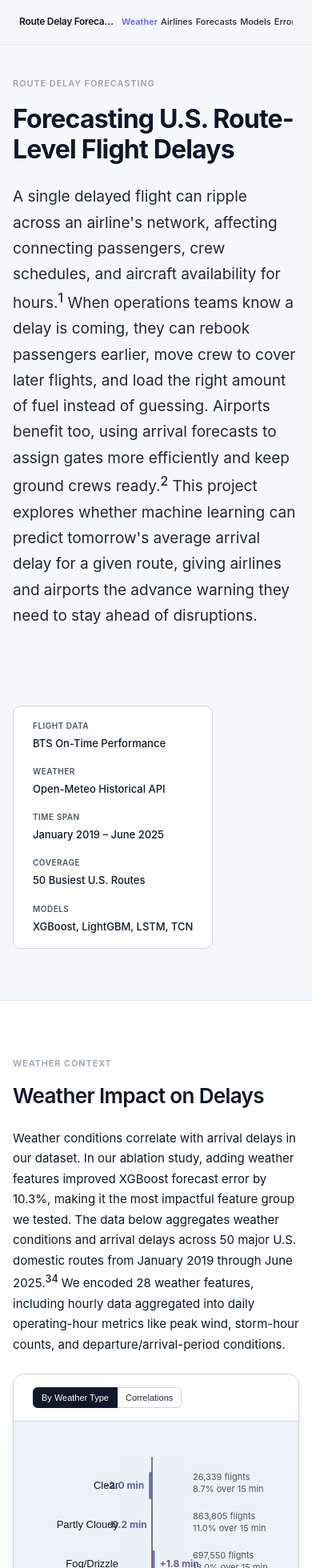
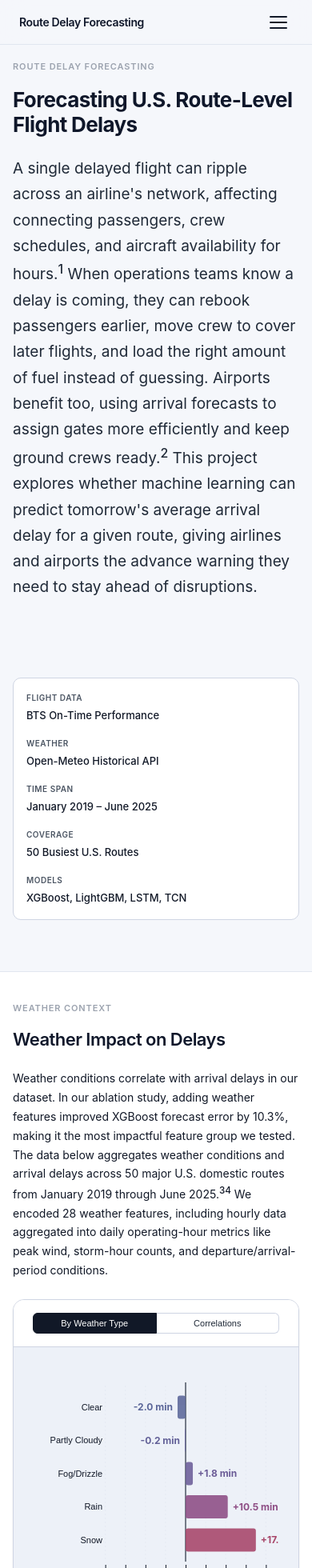
Before and after one commit to tisyasharma/flight-delay-forecasting, a React (Vite) app in the folder frontend/: page /forecasting in a window 390 px wide. Shown: the top 1960 px of the page at 80% size. Built offline with nearby package versions, Linux system fonts and the light colour scheme; a small style sheet from the web is missing.

Commit message:
Add mobile responsiveness

```diff
--- a/frontend/src/components/Conclusion.jsx
+++ b/frontend/src/components/Conclusion.jsx
@@ -15,7 +15,7 @@ function Conclusion() {
               time-series task with well-engineered features, deep learning offered no advantage.
               However, recent research suggests hybrid architectures combining CNNs, LSTMs, and
               graph neural networks can outperform gradient boosting by capturing spatio-temporal
-              dependencies across airport networks (<a href="https://link.springer.com/article/10.1007/s44196-025-00932-2" target="_blank" rel="noopener noreferrer">Chen et al., 2025</a>).
+              dependencies across airport networks.<sup><a href="#ref-6">6</a></sup>
             </li>
             <li>
               <strong>Feature engineering mattered more than model architecture.</strong> In our
--- a/frontend/src/components/ErrorAnalysis.jsx
+++ b/frontend/src/components/ErrorAnalysis.jsx
@@ -19,6 +19,7 @@ function getQuarter(dateStr) {
 }
 
 const SEASON_ORDER = ['Winter', 'Spring', 'Summer', 'Fall']
+const SEASON_ABBREV = { Winter: 'Win', Spring: 'Spr', Summer: 'Sum', Fall: 'Fall' }
 
 function ErrorAnalysis({ forecastData: rawData, loading, error }) {
   const routeChartRef = useRef(null)
@@ -168,9 +169,16 @@ function ErrorAnalysis({ forecastData: rawData, loading, error }) {
     const container = routeChartRef.current
     container.innerHTML = ''
 
-    const margin = { top: 20, right: 30, bottom: 80, left: 50 }
-    const width = container.clientWidth - margin.left - margin.right
-    const height = 300 - margin.top - margin.bottom
+    const containerWidth = container.clientWidth
+    const isMobile = containerWidth < 500
+    const margin = {
+      top: 20,
+      right: isMobile ? 10 : 30,
+      bottom: isMobile ? 90 : 80,
+      left: isMobile ? 40 : 50
+    }
+    const width = containerWidth - margin.left - margin.right
+    const height = (isMobile ? 280 : 300) - margin.top - margin.bottom
 
     const svg = d3.select(container)
       .append('svg')
@@ -252,6 +260,7 @@ function ErrorAnalysis({ forecastData: rawData, loading, error }) {
         hideTooltip()
       })
 
+    if (!isMobile) {
       svg.selectAll('.label')
         .data(sortedData)
         .enter()
@@ -268,15 +277,16 @@ function ErrorAnalysis({ forecastData: rawData, loading, error }) {
         .duration(300)
         .delay((d, i) => i * 40 + 300)
         .attr('opacity', 1)
+    }
 
     svg.append('g')
       .attr('transform', `translate(0,${height})`)
       .call(d3.axisBottom(x))
       .selectAll('text')
       .style('fill', 'var(--text-primary)')
-      .style('font-size', '9px')
+      .style('font-size', isMobile ? '8px' : '9px')
       .style('font-weight', '500')
-      .attr('transform', 'rotate(-40)')
+      .attr('transform', isMobile ? 'rotate(-55)' : 'rotate(-40)')
       .attr('text-anchor', 'end')
       .attr('dx', '-0.5em')
       .attr('dy', '0.3em')
@@ -321,10 +331,16 @@ function ErrorAnalysis({ forecastData: rawData, loading, error }) {
       .sort((a, b) => a.gb - b.gb)
 
     const containerWidth = dumbbellRef.current.clientWidth
-    const rowHeight = 21
-    const containerHeight = dumbbellData.length * rowHeight + 74
+    const isMobile = containerWidth < 500
+    const rowHeight = isMobile ? 18 : 21
+    const containerHeight = dumbbellData.length * rowHeight + (isMobile ? 54 : 74)
 
-    const margin = { top: 32, right: 50, bottom: 36, left: 100 }
+    const margin = {
+      top: isMobile ? 20 : 32,
+      right: isMobile ? 20 : 50,
+      bottom: 36,
+      left: isMobile ? 70 : 100
+    }
     const chartWidth = containerWidth - margin.left - margin.right
     const chartHeight = dumbbellData.length * rowHeight
 
@@ -416,25 +432,26 @@ function ErrorAnalysis({ forecastData: rawData, loading, error }) {
       .call(g => g.select('.domain').remove())
       .selectAll('text')
       .attr('fill', 'var(--text-primary)')
-      .attr('font-size', '10px')
+      .attr('font-size', isMobile ? '8px' : '10px')
       .attr('font-weight', '500')
 
     g.append('g')
       .attr('transform', `translate(0,${chartHeight + 4})`)
-      .call(d3.axisBottom(xScale).ticks(6).tickFormat(d => `${d.toFixed(0)}`))
+      .call(d3.axisBottom(xScale).ticks(isMobile ? 4 : 6).tickFormat(d => `${d.toFixed(0)}`))
       .call(g => g.select('.domain').remove())
       .selectAll('text')
       .attr('fill', 'var(--text-muted)')
-      .attr('font-size', '10px')
+      .attr('font-size', isMobile ? '9px' : '10px')
 
     svg.append('text')
       .attr('x', margin.left + chartWidth / 2)
       .attr('y', containerHeight - 4)
       .attr('text-anchor', 'middle')
       .attr('fill', 'var(--text-muted)')
-      .attr('font-size', '10px')
+      .attr('font-size', isMobile ? '9px' : '10px')
       .text('MAE (minutes)')
 
+    if (!isMobile) {
       const legendX = margin.left + chartWidth - 180
       const legendY = 10
 
@@ -445,6 +462,7 @@ function ErrorAnalysis({ forecastData: rawData, loading, error }) {
       svg.append('circle').attr('cx', legendX).attr('cy', legendY + 14).attr('r', 4).attr('fill', '#c8102e')
       svg.append('text').attr('x', legendX + 10).attr('y', legendY + 18).text('Deep Learning (LSTM + TCN)')
         .attr('fill', 'var(--text-muted)').attr('font-size', '10px')
+    }
   }
 
   const renderHeatmap = () => {
@@ -496,10 +514,16 @@ function ErrorAnalysis({ forecastData: rawData, loading, error }) {
     if (allValues.length === 0) return
 
     const containerWidth = heatmapRef.current.clientWidth
-    const cellHeight = 23
-    const containerHeight = sortedRoutes.length * cellHeight + 74
+    const isMobile = containerWidth < 500
+    const cellHeight = isMobile ? 20 : 23
+    const containerHeight = sortedRoutes.length * cellHeight + (isMobile ? 54 : 74)
 
-    const margin = { top: 32, right: 40, bottom: 24, left: 100 }
+    const margin = {
+      top: isMobile ? 28 : 32,
+      right: isMobile ? 10 : 40,
+      bottom: 24,
+      left: isMobile ? 70 : 100
+    }
     const chartWidth = containerWidth - margin.left - margin.right
     const chartHeight = sortedRoutes.length * cellHeight
 
@@ -557,7 +581,7 @@ function ErrorAnalysis({ forecastData: rawData, loading, error }) {
           .attr('dy', '0.35em')
           .attr('text-anchor', 'middle')
           .attr('fill', '#1e293b')
-          .attr('font-size', '10px')
+          .attr('font-size', isMobile ? '8px' : '10px')
           .attr('font-weight', '600')
           .attr('font-variant-numeric', 'tabular-nums')
           .attr('pointer-events', 'none')
@@ -575,18 +599,19 @@ function ErrorAnalysis({ forecastData: rawData, loading, error }) {
       .call(g => g.select('.domain').remove())
       .selectAll('text')
       .attr('fill', 'var(--text-primary)')
-      .attr('font-size', '10px')
+      .attr('font-size', isMobile ? '8px' : '10px')
       .attr('font-weight', '500')
 
     g.append('g')
       .attr('transform', `translate(0, -6)`)
-      .call(d3.axisTop(xScale).tickSize(0))
+      .call(d3.axisTop(xScale).tickSize(0).tickFormat(d => isMobile ? SEASON_ABBREV[d] : d))
       .call(g => g.select('.domain').remove())
       .selectAll('text')
       .attr('fill', 'var(--text-primary)')
-      .attr('font-size', '11px')
+      .attr('font-size', isMobile ? '9px' : '11px')
       .attr('font-weight', '600')
 
+    if (!isMobile) {
       const legendWidth = 160
       const legendHeight = 10
       const legendX = containerWidth - margin.right - legendWidth
@@ -628,6 +653,7 @@ function ErrorAnalysis({ forecastData: rawData, loading, error }) {
         .attr('fill', 'var(--text-muted)')
         .attr('font-size', '9px')
         .text('MAE')
+    }
   }
 
   if (loading) {
--- a/frontend/src/components/ForecastChart.jsx
+++ b/frontend/src/components/ForecastChart.jsx
@@ -718,18 +718,17 @@ function ForecastChart({ forecastData, loading, error }) {
               </p>
             </div>
 
-            <div className="forecast-summary" style={{ justifyContent: 'center' }}>
-              <div style={{ marginBottom: 'var(--space-md)', marginTop: 'calc(-1 * var(--space-lg))', marginLeft: 'calc(-1 * var(--space-lg))', marginRight: 'calc(-1 * var(--space-lg))', padding: 'var(--space-sm) var(--space-lg)', background: 'var(--bg-base-soft)', borderBottom: '1px solid var(--border)' }}>
-                <span style={{ fontSize: '0.7rem', fontWeight: 600, color: 'var(--text-muted)', textTransform: 'uppercase', letterSpacing: '0.05em' }}>
-                  Test Period (Jul 2024 - Jun 2025)
-                </span>
-              </div>
-
+            <div className="forecast-summary">
+              <div className="forecast-summary__header">
+                <span className="forecast-summary__period">Test Period (Jul 2024 - Jun 2025)</span>
                 <div className="summary-header">
                   <span className="summary-header__model">{modelName}</span>
                   <span className="summary-header__route">{selectedRoute}</span>
                 </div>
+              </div>
 
+              <div className="forecast-summary__metrics-grid">
+                <div className="forecast-summary__column">
                   <h4>Route Metrics</h4>
                   <div className="forecast-summary-metrics">
                     <div className="metric-row">
@@ -747,22 +746,18 @@ function ForecastChart({ forecastData, loading, error }) {
                       <span className="metric-row__value">{metrics?.route?.rmse ? `${metrics.route.rmse.toFixed(2)} min` : '-'}</span>
                     </div>
                     <div className="metric-row">
-                  <span
-                    className="metric-row__label"
-                    style={{ cursor: 'help' }}
-                    onMouseEnter={(e) => showTooltip(e, 'Forecasts within ±15 minutes of actual daily average')}
-                    onMouseLeave={hideTooltip}
-                  >
+                      <span className="metric-row__label">
                         <span className="metric-row__dot metric-row__dot--within15"></span>
                         Hit Rate
                       </span>
                       <span className="metric-row__value">{metrics?.route?.within_15 ? `${metrics.route.within_15.toFixed(2)}%` : '-'}</span>
                     </div>
                   </div>
+                </div>
 
                 {metrics?.overall && (
-                <div className="summary-section">
-                  <div className="summary-section__title">Overall Test Metrics</div>
+                  <div className="forecast-summary__column">
+                    <h4>Overall Test Metrics</h4>
                     <div className="forecast-summary-metrics">
                       <div className="metric-row">
                         <span className="metric-row__label">
@@ -779,12 +774,7 @@ function ForecastChart({ forecastData, loading, error }) {
                         <span className="metric-row__value">{metrics.overall.rmse?.toFixed(2)} min</span>
                       </div>
                       <div className="metric-row">
-                      <span
-                        className="metric-row__label"
-                        style={{ cursor: 'help' }}
-                        onMouseEnter={(e) => showTooltip(e, 'Forecasts within ±15 minutes of actual daily average')}
-                        onMouseLeave={hideTooltip}
-                      >
+                        <span className="metric-row__label">
                           <span className="metric-row__dot metric-row__dot--within15"></span>
                           Hit Rate
                         </span>
@@ -797,6 +787,7 @@ function ForecastChart({ forecastData, loading, error }) {
             </div>
           </div>
         </div>
+      </div>
     </section>
   )
 }
--- a/frontend/src/components/Navigation.jsx
+++ b/frontend/src/components/Navigation.jsx
@@ -13,6 +13,7 @@ const NAV_SECTIONS = [
 
 function Navigation() {
   const [activeSection, setActiveSection] = useState('')
+  const [menuOpen, setMenuOpen] = useState(false)
 
   useEffect(() => {
     const observer = new IntersectionObserver(
@@ -38,6 +39,7 @@ function Navigation() {
 
   const handleClick = (e, id) => {
     e.preventDefault()
+    setMenuOpen(false)
     const el = document.getElementById(id)
     if (el) {
       const navHeight = 56
@@ -54,12 +56,23 @@ function Navigation() {
           className="brand"
           onClick={(e) => {
             e.preventDefault()
+            setMenuOpen(false)
             window.scrollTo({ top: 0, behavior: 'smooth' })
           }}
         >
           Route Delay Forecasting
         </a>
-        <div className="nav__links">
+        <button
+          className={`nav__toggle ${menuOpen ? 'nav__toggle--open' : ''}`}
+          onClick={() => setMenuOpen(!menuOpen)}
+          aria-label="Toggle navigation menu"
+          aria-expanded={menuOpen}
+        >
+          <span></span>
+          <span></span>
+          <span></span>
+        </button>
+        <div className={`nav__links ${menuOpen ? 'nav__links--open' : ''}`}>
           {NAV_SECTIONS.map(({ id, label }) => (
             <a
               key={id}
--- a/frontend/src/components/References.jsx
+++ b/frontend/src/components/References.jsx
@@ -44,6 +44,14 @@ function References() {
             </a>
             .
           </li>
+          <li id="ref-6">
+            Chen, H. et al., "Flight Delay Prediction Based on Deep Learning: A Systematic Review and Meta-analysis,"
+            International Journal of Computational Intelligence Systems 18, 68 (2025),{' '}
+            <a href="https://link.springer.com/article/10.1007/s44196-025-00932-2" target="_blank" rel="noopener noreferrer">
+              https://doi.org/10.1007/s44196-025-00932-2
+            </a>
+            .
+          </li>
         </ol>
       </div>
     </section>
--- a/frontend/src/components/WeatherImpactChart.jsx
+++ b/frontend/src/components/WeatherImpactChart.jsx
@@ -73,10 +73,16 @@ function WeatherImpactChart() {
 
     const sorted = [...data.by_severity].sort((a, b) => a.avg_delay - b.avg_delay)
     const containerWidth = divergingRef.current.clientWidth
-    const rowHeight = 52
+    const isMobile = containerWidth < 500
+    const rowHeight = isMobile ? 44 : 52
     const containerHeight = sorted.length * rowHeight + 70
 
-    const margin = { top: 24, right: 120, bottom: 36, left: 110 }
+    const margin = {
+      top: 24,
+      right: isMobile ? 16 : 120,
+      bottom: 36,
+      left: isMobile ? 90 : 110
+    }
     const chartWidth = containerWidth - margin.left - margin.right
     const chartHeight = sorted.length * rowHeight
 
@@ -170,10 +176,11 @@ function WeatherImpactChart() {
       .call(g => g.select('.domain').remove())
       .selectAll('text')
       .attr('fill', 'var(--text-primary)')
-      .attr('font-size', '13px')
+      .attr('font-size', isMobile ? '11px' : '13px')
       .attr('font-weight', '500')
 
-    // secondary info on the right: n_flights and high_delay_pct
+    // secondary info on the right: n_flights and high_delay_pct (hidden on mobile)
+    if (!isMobile) {
       sorted.forEach((d, i) => {
         const y = yScale(d.label) + yScale.bandwidth() / 2
 
@@ -204,6 +211,7 @@ function WeatherImpactChart() {
           .delay(i * 70 + 300)
           .attr('opacity', 1)
       })
+    }
 
     // x-axis
     g.append('g')
--- a/frontend/styles.css
+++ b/frontend/styles.css
@@ -244,6 +244,44 @@ p {
   font-weight: 600;
 }
 
+/* Hamburger Menu Button */
+
+.nav__toggle {
+  display: none;
+  flex-direction: column;
+  justify-content: center;
+  align-items: center;
+  gap: 5px;
+  width: 36px;
+  height: 36px;
+  padding: 0;
+  border: none;
+  background: transparent;
+  cursor: pointer;
+  z-index: 1001;
+}
+
+.nav__toggle span {
+  display: block;
+  width: 22px;
+  height: 2px;
+  background: var(--text-primary);
+  border-radius: 1px;
+  transition: transform 0.25s ease, opacity 0.25s ease;
+}
+
+.nav__toggle--open span:nth-child(1) {
+  transform: translateY(7px) rotate(45deg);
+}
+
+.nav__toggle--open span:nth-child(2) {
+  opacity: 0;
+}
+
+.nav__toggle--open span:nth-child(3) {
+  transform: translateY(-7px) rotate(-45deg);
+}
+
 /* Hero */
 
 .hero {
@@ -561,22 +599,72 @@ sup a[href^="#ref-"]:hover {
     height: 56px;
   }
 
+  .nav__toggle {
+    display: flex;
+  }
+
   .nav__links {
+    position: absolute;
+    top: 56px;
+    left: 0;
+    right: 0;
+    flex-direction: column;
+    background: var(--surface);
+    border-bottom: 1px solid var(--border);
+    box-shadow: var(--shadow-md);
+    padding: var(--space-md) 0;
+    gap: 0;
+    display: none;
+  }
+
+  .nav__links--open {
+    display: flex;
+  }
+
+  .nav__links a {
+    padding: var(--space-md) var(--space-lg);
+    font-size: 15px;
+    border-bottom: 1px solid var(--border-subtle);
+  }
+
+  .nav__links a:last-child {
+    border-bottom: none;
+  }
+
+  .nav__links a:hover {
+    background: var(--surface-elevated);
+  }
+
+  .viz-card {
+    height: auto;
+    min-height: 300px;
+  }
+
+  .data-source-box {
+    display: grid;
+    grid-template-columns: repeat(2, 1fr);
     gap: var(--space-lg);
-  }
-
-  .nav__links a {
-    font-size: 13px;
-  }
-
-  .data-source-box {
-    flex-direction: column;
-    align-items: flex-start;
-    gap: var(--space-md);
+    padding: var(--space-lg);
+    width: 100%;
+  }
+
+  .data-source-item {
+    min-width: 0;
   }
 
   .data-source-divider {
     display: none;
+  }
+
+  .segmented-control {
+    width: 100%;
+  }
+
+  .segmented-control__btn {
+    flex: 1;
+    text-align: center;
+    padding: 8px 6px;
+    font-size: 11px;
   }
 }
 
@@ -586,24 +674,113 @@ sup a[href^="#ref-"]:hover {
   }
 
   .brand {
-    font-size: 12px;
-    max-width: 120px;
-  }
-
-  .nav__links {
-    gap: var(--space-xs);
-  }
-
-  .nav__links a {
-    font-size: 11px;
+    font-size: 14px;
+    max-width: none;
+    overflow: visible;
+    text-overflow: clip;
   }
 
   .select {
     min-width: 0;
   }
 
+  .forecast-layout {
+    grid-template-columns: 1fr;
+  }
+
+  .forecast-controls {
+    flex-direction: column;
+  }
+
   .forecast-controls label {
     flex: 1 1 100%;
+  }
+
+  .forecast-chart {
+    min-height: 280px;
+  }
+
+  .route-map-canvas {
+    height: 280px;
+    min-height: 280px;
+  }
+
+  .route-map-sidebar {
+    max-height: 200px;
+  }
+
+  .methods-list__item {
+    grid-template-columns: 1fr;
+  }
+}
+
+@media (max-width: 480px) {
+  body {
+    font-size: 14px;
+  }
+
+  h1 { font-size: 26px; }
+  h2 { font-size: 22px; }
+  h3 { font-size: 18px; }
+
+  .container {
+    padding: 0 var(--space-md);
+  }
+
+  .hero {
+    padding-top: 70px;
+  }
+
+  .section {
+    padding: var(--space-xl) 0;
+  }
+
+  .data-source-box {
+    grid-template-columns: 1fr;
+    gap: var(--space-md);
+    padding: var(--space-md);
+  }
+
+  .finding-card {
+    padding: var(--space-md);
+  }
+
+  .model-bar__name {
+    width: 70px;
+    font-size: 12px;
+  }
+
+  .model-bar__track {
+    height: 16px;
+  }
+
+  .forecast-controls {
+    padding: var(--space-md);
+  }
+
+  .forecast-chart {
+    padding: var(--space-sm);
+  }
+
+  .forecast-summary {
+    padding: var(--space-md);
+  }
+
+  .segmented-control__btn {
+    padding: 8px 4px;
+    font-size: 10px;
+  }
+
+  .carrier-table__row {
+    padding: var(--space-md);
+  }
+
+  .carrier-table__carrier-name {
+    font-size: 13px;
+  }
+
+  .carrier-table__carrier-code {
+    font-size: 10px;
   }
 }
 
@@ -704,13 +881,44 @@ sup a[href^="#ref-"]:hover {
 }
 
 .forecast-summary {
-  padding: var(--space-lg);
+  padding: 0;
   border-left: 1px solid var(--border);
   background: var(--bg-base-soft);
   display: flex;
   flex-direction: column;
-  gap: var(--space-sm);
   min-width: 0;
+}
+
+.forecast-summary__header {
+  padding: var(--space-md) var(--space-lg);
+  border-bottom: 1px solid var(--border);
+  background: var(--bg-base-soft);
+}
+
+.forecast-summary__period {
+  display: block;
+  font-size: 10px;
+  font-weight: 600;
+  color: var(--text-muted);
+  text-transform: uppercase;
+  letter-spacing: 0.05em;
+  margin-bottom: var(--space-sm);
+}
+
+.forecast-summary__metrics-grid {
+  display: flex;
+  flex-direction: column;
+  padding: var(--space-md) var(--space-lg);
+  gap: var(--space-md);
+}
+
+.forecast-summary__column h4 {
+  margin: 0 0 var(--space-xs) 0;
+  font-size: 10px;
+  text-transform: uppercase;
+  letter-spacing: 0.08em;
+  color: var(--text-muted);
+  font-weight: 600;
 }
 
 .forecast-summary h4 {
@@ -1307,9 +1515,6 @@ sup a[href^="#ref-"]:hover {
   display: flex;
   flex-direction: column;
   gap: 2px;
-  padding-bottom: var(--space-sm);
-  border-bottom: 1px solid var(--border);
-  margin-bottom: var(--space-sm);
 }
 
 .summary-header__model {
@@ -1762,24 +1967,44 @@ sup a[href^="#ref-"]:hover {
   .forecast-summary {
     border-left: none;
     border-top: 1px solid var(--border);
-    padding: var(--space-md) var(--space-lg);
-  }
-
-  .forecast-summary h4 {
-    margin-bottom: var(--space-xs);
-  }
-
-  .forecast-summary .summary-section {
-    margin-top: var(--space-sm);
-    padding-top: var(--space-sm);
-  }
-
-  .forecast-summary .summary-section__title {
-    margin-bottom: var(--space-xs);
+  }
+
+  .forecast-summary__header {
+    padding: var(--space-sm) var(--space-md);
+  }
+
+  .forecast-summary__metrics-grid {
+    display: grid;
+    grid-template-columns: 1fr 1fr;
+    gap: var(--space-sm) var(--space-md);
+    padding: var(--space-sm) var(--space-md);
+  }
+
+  .forecast-summary__column h4 {
+    font-size: 9px;
+    margin-bottom: 4px;
   }
 
   .forecast-summary-metrics {
-    max-width: 280px;
+    max-width: none;
+  }
+
+  .metric-row {
+    padding: 3px 0;
+    border-bottom: none;
+  }
+
+  .metric-row__label {
+    font-size: 11px;
+  }
+
+  .metric-row__value {
+    font-size: 12px;
+  }
+
+  .metric-row__dot {
+    width: 5px;
+    height: 5px;
   }
 
   .findings-grid--3 {
@@ -1925,21 +2150,58 @@ sup a[href^="#ref-"]:hover {
   }
 
   .carrier-table__row {
-    grid-template-columns: 40px 1fr;
-    grid-template-rows: auto auto;
-    gap: var(--space-xs);
-    padding: var(--space-md) var(--space-lg);
+    display: grid;
+    grid-template-columns: 28px 1fr auto auto;
+    align-items: center;
+    gap: var(--space-sm);
+    padding: var(--space-sm) var(--space-md);
+    border-bottom: 1px solid var(--border);
+  }
+
+  .carrier-table__col--rank {
+    justify-content: center;
+  }
+
+  .carrier-table__rank-badge {
+    width: 22px;
+    height: 22px;
+    font-size: 11px;
+  }
+
+  .carrier-table__col--carrier {
+    min-width: 0;
+    overflow: hidden;
+  }
+
+  .carrier-table__carrier-name {
+    font-size: 13px;
+    white-space: nowrap;
+    overflow: hidden;
+    text-overflow: ellipsis;
+  }
+
+  .carrier-table__carrier-code {
+    display: none;
   }
 
   .carrier-table__col--metric:nth-child(3) {
-    grid-column: 2;
-    justify-content: flex-start;
+    font-size: 13px;
   }
 
   .carrier-table__col--metric:nth-child(4),
   .carrier-table__col--metric:nth-child(5),
   .carrier-table__col--bar {
     display: none;
+  }
+
+  .carrier-table__value {
+    font-size: 13px;
+  }
+
+  .carrier-table__col--metric:last-child {
+    display: flex;
+    color: var(--text-muted);
+    font-size: 11px;
   }
 
   .feature-layout__sidebar {
```
Lines whose indentation alone changed are shown as unchanged.
